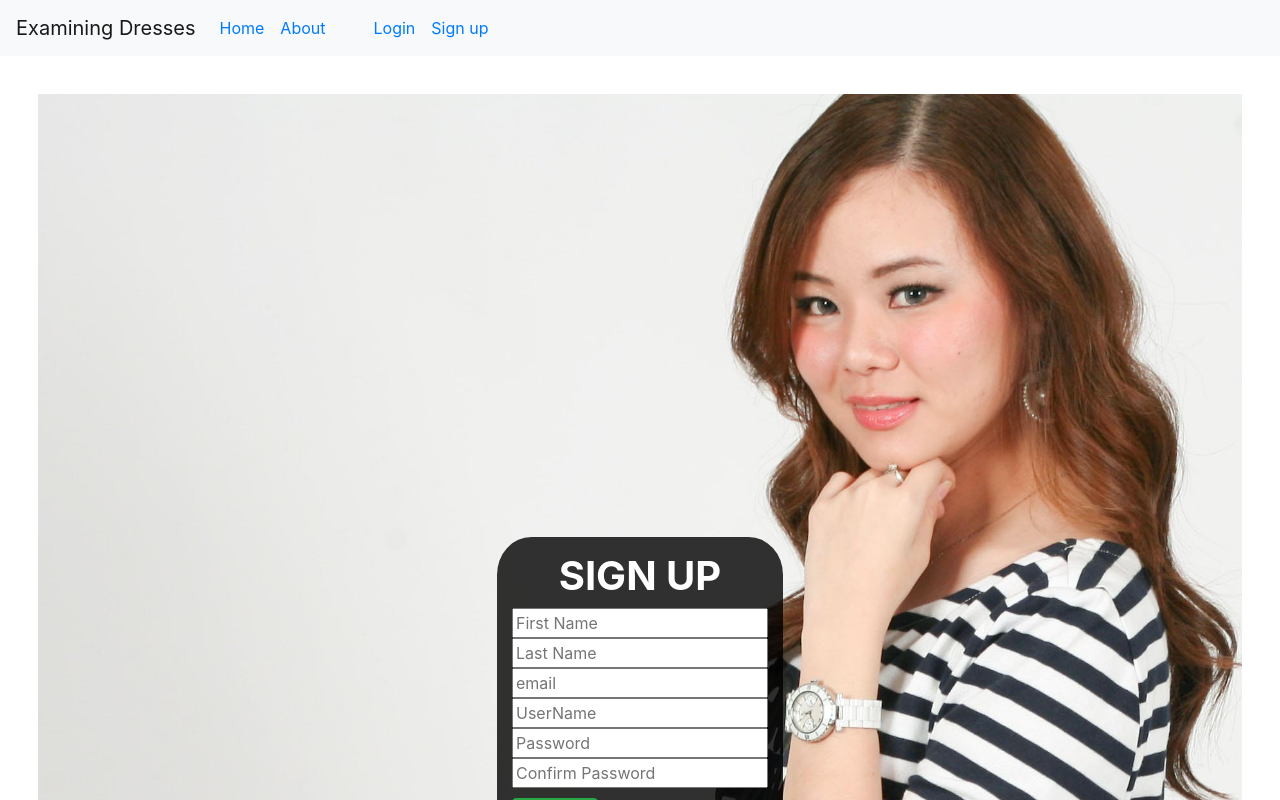
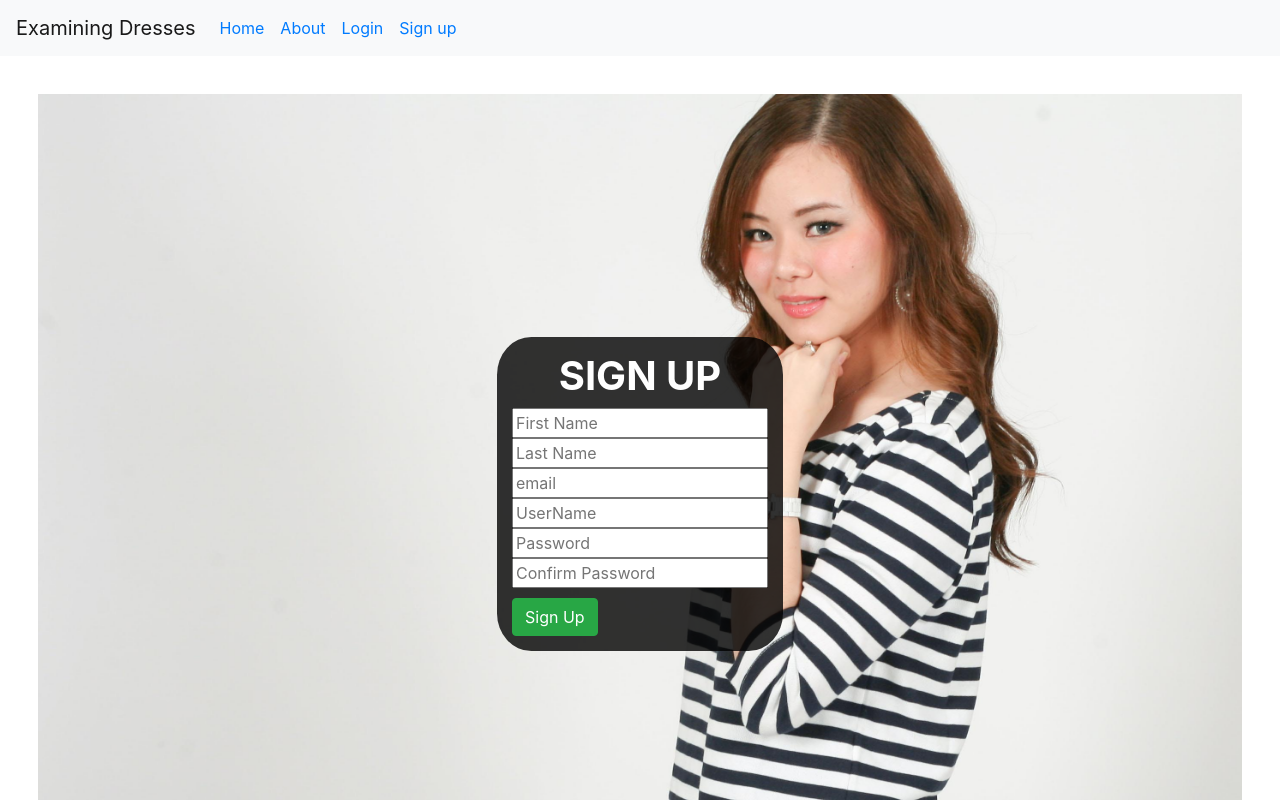
Before and after one commit to ravenusmc/dress_reviews, a Vue app in the folder client/: page /sign_up in a window 1280 px wide. Shown: the top 800 px of the page. Built offline with nearby package versions, Linux system fonts and the light colour scheme; what vue-google-charts would draw is missing.

Commit message:
fixed minor styling issues on navbar

```diff
--- a/client/src/components/Graphs/RatingsGraph.vue
+++ b/client/src/components/Graphs/RatingsGraph.vue
@@ -8,7 +8,7 @@
     <form @submit="submitRatingSelection">
       <div class="input-div">
         <label for="ratings">Pick a rating:</label>
-        <input type="number" v-model="rating" name="rating" min="1" max="5" />
+        <input type="number" v-model="rating" name="rating" min="1" max="4" />
         <button class="btn btn-success">Submit</button>
       </div>
     </form>
--- a/client/src/components/generic/Navbar.vue
+++ b/client/src/components/generic/Navbar.vue
@@ -19,44 +19,52 @@
           <li class="nav-item active">
             <a class="nav-link" href="#"
               ><router-link to="/">Home</router-link
-              ><span class="sr-only">(current)</span></a
               >
+            </a>
           </li>
+          <span v-if="loginFlag">
+          <li class="nav-item">
+            <a class="nav-link">
+              <router-link to="/main">Data</router-link>
+            </a>
+          </li>
+          </span>
+          <span v-if="loginFlag">
+          <li class="nav-item">
+            <a class="nav-link">
+              <router-link to="/graphs">Graphs</router-link>
+            </a>
+          </li>
+          </span>
           <li class="nav-item">
             <a class="nav-link">
               <router-link to="/about">About</router-link>
             </a>
           </li>
-          <li class="nav-item">
-            <a class="nav-link">
-              <router-link v-if="loginFlag" to="/main">Data</router-link>
-            </a>
-          </li>
-          <li class="nav-item">
-            <a class="nav-link">
-              <router-link v-if="loginFlag" to="/graphs">Graphs</router-link>
-            </a>
-          </li>
+          <span v-if="!loginFlag">
             <li class="nav-item">
               <a class="nav-link">
                 <router-link v-if="!loginFlag" to="/login">Login</router-link>
               </a>
             </li>
+          </span>
+          <span v-if="!loginFlag">
             <li class="nav-item">
               <a class="nav-link">
                 <router-link v-if="!loginFlag" to="/sign_up">Sign up</router-link>
               </a>
             </li>
+          </span>
+          <span v-if="loginFlag">
           <li class="nav-item">
             <a class="nav-link">
             <router-link
-            v-if="loginFlag"
             @click.native="logout"
             class="fontColor font"
             to="/login">Log Out</router-link>
             </a>
           </li>
-          </router-link>
+          </span>
         </ul>
       </div>
     </nav>
--- a/client/src/components/signup/Form.vue
+++ b/client/src/components/signup/Form.vue
@@ -111,7 +111,7 @@ export default {
 
 <style scoped>
 section {
-  height: 150vh;
+  height: 100vh;
   margin: 3%;
   background-image: url("../../assets/images/Signup.jpg");
   background-position: center;
```
Lines whose indentation alone changed are shown as unchanged.
